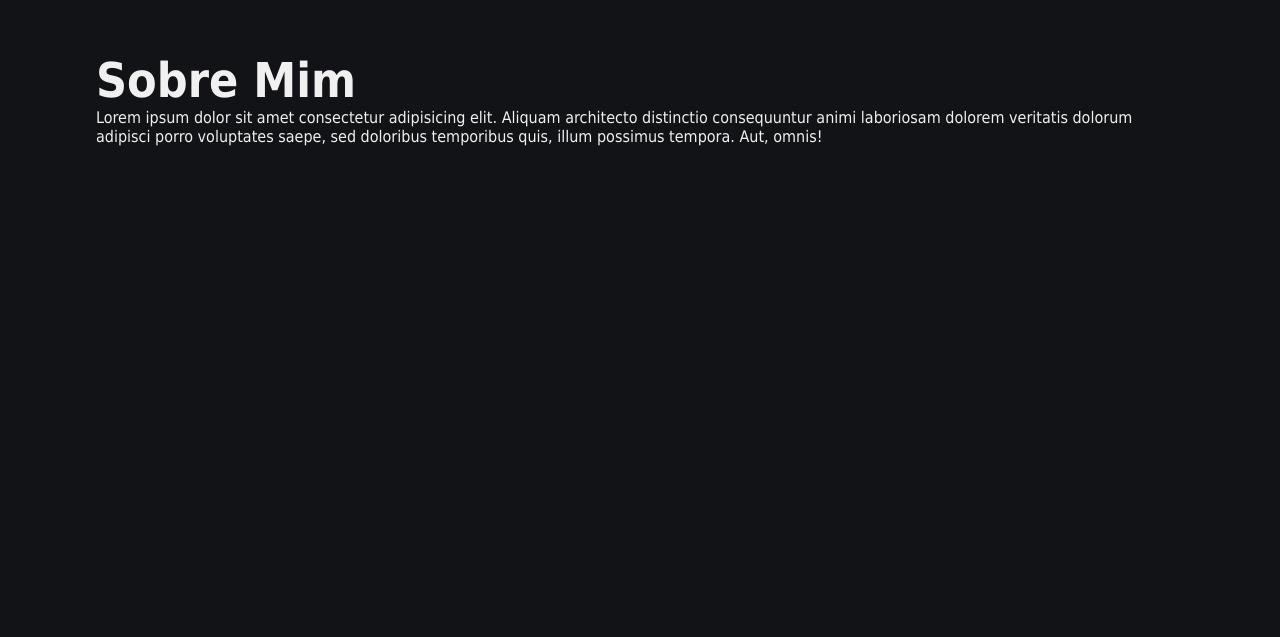
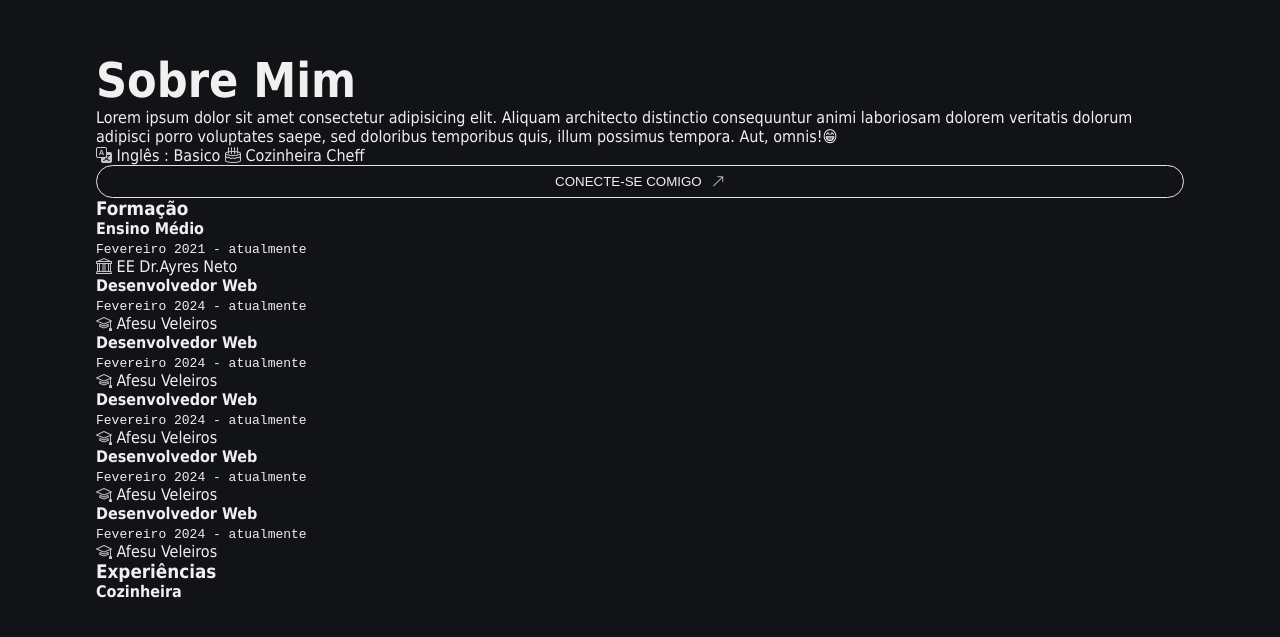
Before and after one commit to LaisAndrade123/perfilkathleen, a plain HTML site: page index.html in a window 1280 px wide. Shown: the part 3438-4075 px from the top of the page. Before the commit the page ends 3648 px from the top, so only its background shows below. Drawn offline with nearby package versions, Linux system fonts and the light colour scheme; a web font is replaced by a local one.

Commit message:
Add files via upload

```diff
--- a/index.html
+++ b/index.html
@@ -249,10 +249,112 @@
 
             <img src="" alt="" class="sobre-perfil">
 
-            <div>
+            <div class="sobre-descricao"> <!-- Descrição -->
 
                 <h2>Sobre Mim</h2>
-                <p>Lorem ipsum dolor sit amet consectetur adipisicing elit. Aliquam architecto distinctio consequuntur animi laboriosam dolorem veritatis dolorum adipisci porro voluptates saepe, sed doloribus temporibus quis, illum possimus tempora. Aut, omnis!</p>
+
+                <p>Lorem ipsum dolor sit amet consectetur adipisicing elit. Aliquam architecto distinctio consequuntur animi laboriosam dolorem veritatis dolorum adipisci porro voluptates saepe, sed doloribus temporibus quis, illum possimus tempora. Aut, omnis!😁</p>
+
+                <div class="sobre-icones">
+
+                    <i class="bi bi-translate"></i>
+                    <span> Inglês : Basico</span>
+
+                    <i class="bi bi-cake2"></i>
+                    <span> Cozinheira Cheff</span>
+
+                    <div class="descricao-button"></div>
+                        <a href="https://www.instagram.com/katy_gdn/?utm_source=qr&igsh=MWNocjYzbW52amliZA%3D%3D" target="_blank">
+
+                            <button class="btn btn-primary">
+                                <span>Conecte-se Comigo</span>
+                                <i class="bi bi-arrow-up-right"></i>
+                            </button>
+
+                        </a>
+                    </div>
+
+            </div> <!-- Fim descrição-->
+
+        </div> <!-- Fim content-->
+
+        <div class="sobre-conten2">
+
+            <div class="coll">
+
+                <div class="row1">
+
+                    <h3> Formação </h3>
+                    <h4> Ensino Médio </h4>
+
+                    <samp>Fevereiro 2021 - atualmente</samp>
+
+                    <div class="sobre-icones">
+                        <i class="bi bi-bank"></i>
+                        <span> EE Dr.Ayres Neto</span>
+                    </div>
+
+                    <h4> Desenvolvedor Web </h4>
+
+                    <samp>Fevereiro 2024 - atualmente</samp>
+
+                    <div class="sobre-icones">
+                        <i class="bi bi-mortarboard"></i>
+                        <span>Afesu Veleiros</span>
+                    </div>
+
+                    <h4> Desenvolvedor Web </h4>
+
+                    <samp>Fevereiro 2024 - atualmente</samp>
+
+                    <div class="sobre-icones">
+                        <i class="bi bi-mortarboard"></i>
+                        <span>Afesu Veleiros</span>
+                    </div>
+
+                    <h4> Desenvolvedor Web </h4>
+
+                    <samp>Fevereiro 2024 - atualmente</samp>
+
+                    <div class="sobre-icones">
+                        <i class="bi bi-mortarboard"></i>
+                        <span>Afesu Veleiros</span>
+                    </div>
+
+                    <h4> Desenvolvedor Web </h4>
+
+                    <samp>Fevereiro 2024 - atualmente</samp>
+
+                    <div class="sobre-icones">
+                        <i class="bi bi-mortarboard"></i>
+                        <span>Afesu Veleiros</span>
+                    </div>
+
+                    <h4> Desenvolvedor Web </h4>
+
+                    <samp>Fevereiro 2024 - atualmente</samp>
+
+                    <div class="sobre-icones">
+                        <i class="bi bi-mortarboard"></i>
+                        <span>Afesu Veleiros</span>
+                    </div>
+
+
+
+                </div> <!-- fim row 1-->
+
+                <div class="row2">
+
+                    <h3> Experiências </h3>
+                    <!--h4 - cargo-->
+                    <h4>Cozinheira</h4>
+                    <span></span>
+                    <h4></h4>
+                    <span></span>
+                    <h4></h4>
+                    <span></span>
+
+                </div> <!-- fim row 2-->
 
             </div>
 
```
